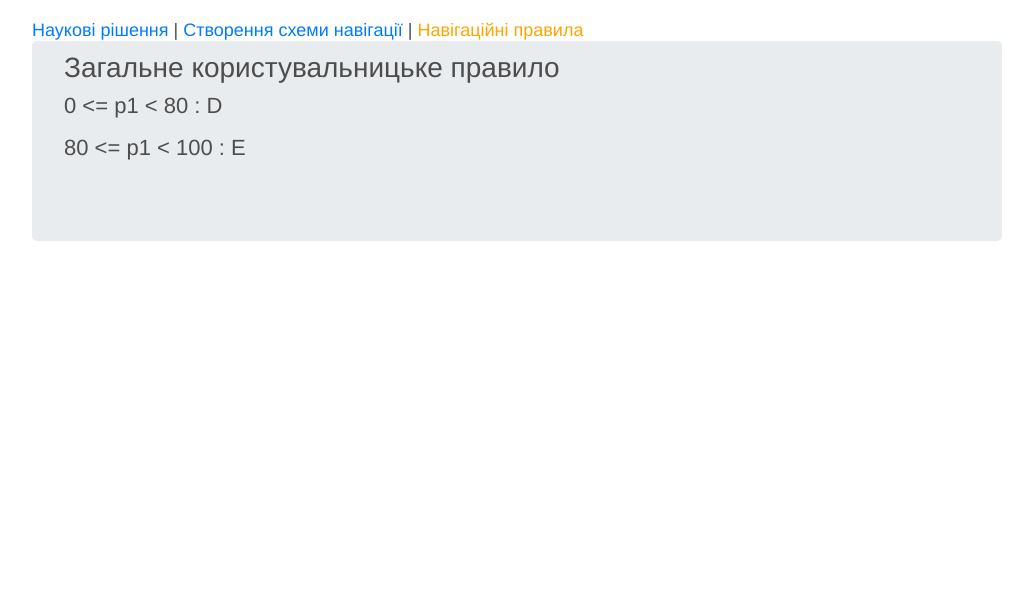
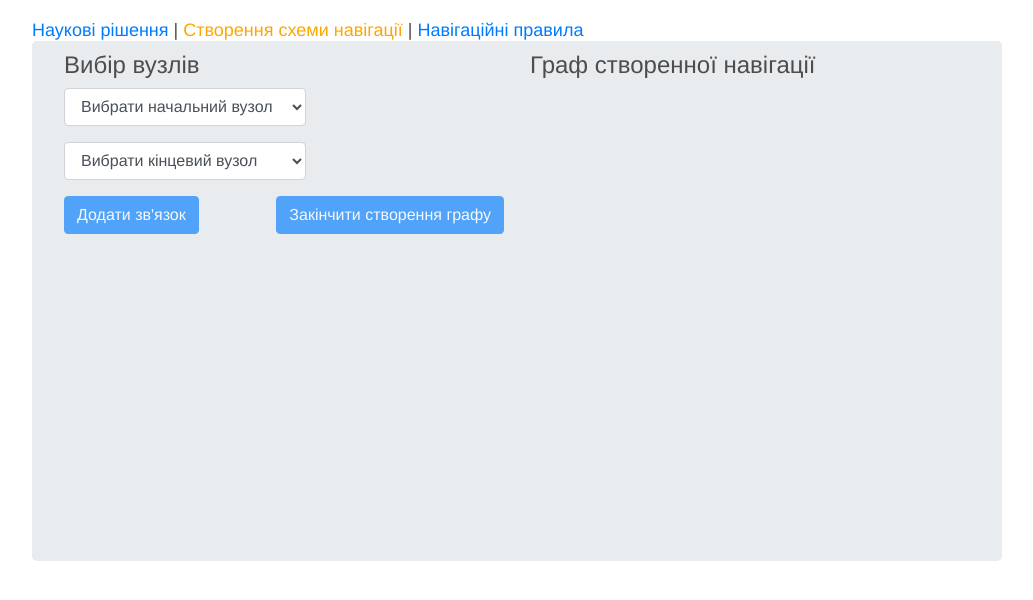
Before and after one commit to EvgeniyChaika/adaptive-hypermedia, a React app: page /#/schemas in a window 1280 px wide. Before the commit this address led to /#/navigation. Shown: the top 600 px of the page, without its empty margins (123-1156 px from the left). Built offline with nearby package versions, Linux system fonts and the light colour scheme; what seamless-immutable would draw is missing.

Commit message:
Schemas page view logic

```diff
--- a/src/components/schemas/SchemasPage.js
+++ b/src/components/schemas/SchemasPage.js
@@ -17,45 +17,71 @@ const options2 = [
   'C 2'
 ];
 
+const initialState = {
+  actionDescription: '',
+  overallNavigationRule: '',
+  sourceNode: '',
+  targetNode: '',
+  firstSelect: true,
+  disabledButtonAddNode: true,
+  disabledButtonFinishGraph: true,
+  showGraphProperties: false,
+  disabledSelectNode: false,
+  nodesCount: 0
+};
+
 class SchemasPage extends React.Component {
   static propTypes = {
     graphAddNode: PropTypes.func.isRequired,
+    graphClearData: PropTypes.func.isRequired,
     graph: PropTypes.object.isRequired
   };
 
-  state = {
-    actionDescription: '',
-    sourceNode: '',
-    targetNode: '',
-    firstSelect: true,
-    disabled: false
-  };
+  state = { ...initialState };
 
   onClickNode = (nodeId) => {
-    this.setState({ actionDescription: `Вузол ${nodeId} має навігаційний шлях - ` });
+    console.log(nodeId);
+    this.setState({
+      actionDescription: ``,
+      overallNavigationRule: `Вузол ${nodeId} має навігаційне правило - ASDSS=7`
+    });
   };
 
   onMouseOverNode = (nodeId) => {
-    this.setState({ actionDescription: `Вузол ${nodeId}` });
+    this.setState({
+      actionDescription: `Вузол ${nodeId}`
+    });
   };
 
   onMouseOverLink = (source, target) => {
-    this.setState({ actionDescription: `Звʼязок поміж вузлом ${source} та вузлом ${target}` });
+    this.setState({
+      actionDescription: `Звʼязок поміж вузлом ${source} та вузлом ${target}`
+    });
+  };
+
+  onMouseOutLink = () => {
+    this.setState({ actionDescription: '' });
+  };
+
+  onMouseOutNode = () => {
+    this.setState({ actionDescription: '' });
   };
 
   onChangeSourceNode = (e) => {
     this.setState({
-      sourceNode: e.target.value
+      sourceNode: e.target.value,
+      disabledButtonAddNode: this.state.targetNode === ''
     });
   };
 
   onChangeTargetNode = (e) => {
     this.setState({
-      targetNode: e.target.value
+      targetNode: e.target.value,
+      disabledButtonAddNode: this.state.sourceNode === ''
     });
   };
 
-  submitNode = () => {
+  onAddNode = () => {
     const nodes = [];
     const sourceNode1 = createGraphNode(this.state.sourceNode);
     nodes.push(sourceNode1);
@@ -66,26 +92,45 @@ class SchemasPage extends React.Component {
     }
     const link = createGraphLink(this.state.sourceNode, this.state.targetNode);
     this.props.graphAddNode({ nodes, link });
-    this.setState({ disabled: true });
+    this.setState({ disabledButtonAddNode: true, disabledButtonFinishGraph: false });
+  };
+
+  onFinishGraph = () => {
+    this.setState({ showGraphProperties: true, disabledButtonFinishGraph: true, disabledSelectNode: true });
+  };
+
+  onResetGraph = () => {
+    this.props.graphClearData();
+    this.setState({ ...initialState });
   };
 
   render() {
-    const { nodes } = this.props.graph;
+    const graphHasNodes = this.props.graph.nodes.length > 0;
     return (
-      <div className="jumbotron">
+      <div className="jumbotron" style={{ paddingBottom: 10 }}>
         <div style={{ overflow: 'auto' }}>
           <div style={{
             float: 'left',
-            height: 400,
+            height: 500,
             width: 440
           }}>
-            <h4>Навігаційні правила вузла</h4>
+            <h4>Вибір вузлів</h4>
             <div className="container">
               <div className="row">
-                <div className="col-sm-6 col-sm-push-6">
+                <div className="col-sm-7 col-sm-push-6" style={{ paddingLeft: 0 }}>
                   <div className="form-group">
-                    <select value={this.state.sourceNode} onChange={this.onChangeSourceNode} className="form-control">
-                      {options1.map(option => <option value={option} key={option}>{option}</option>)}
+                    <select
+                      disabled={this.state.disabledSelectNode}
+                      value={this.state.sourceNode}
+                      onChange={this.onChangeSourceNode}
+                      className="form-control"
+                    >
+                      <option value="" hidden>Вибрати начальний вузол</option>
+                      <option value="A">{`A ${this.state.nodesCount}`}</option>
+                      <option value="B">B</option>
+                      <option value="C">C</option>
+                      <option value="D">D</option>
+                      <option value="E">E</option>
                     </select>
                   </div>
                 </div>
@@ -93,33 +138,90 @@ class SchemasPage extends React.Component {
             </div>
             <div className="container">
               <div className="row">
-                <div className="col-sm-6 col-sm-push-6">
+                <div className="col-sm-7 col-sm-push-6" style={{ paddingLeft: 0 }}>
                   <div className="form-group">
-                    <select value={this.state.targetNode} onChange={this.onChangeTargetNode} className="form-control">
-                      {options2.map(option => <option value={option} key={option}>{option}</option>)}
+                    <select
+                      disabled={this.state.disabledSelectNode}
+                      value={this.state.targetNode}
+                      onChange={this.onChangeTargetNode}
+                      className="form-control"
+                    >
+                      <option value="" hidden>Вибрати кінцевий вузол</option>
+                      <option value="A">A</option>
+                      <option value="B">B</option>
+                      <option value="C">C</option>
+                      <option value="D">D</option>
+                      <option value="E">E</option>
                     </select>
                   </div>
                 </div>
               </div>
             </div>
-            <div>
-              <button disabled={this.state.disabled} onClick={this.submitNode}>Submit</button>
+            <div style={{ overflow: 'auto' }}>
+              <div style={{ paddingBottom: 30, float: 'left' }}>
+                <button disabled={this.state.disabledButtonAddNode} onClick={this.onAddNode} type="button" className="btn btn-primary">
+                  {`Додати зв'язок`}
+                </button>
+              </div>
+              <div style={{ paddingBottom: 30, float: 'right' }}>
+                <button
+                  disabled={this.state.disabledButtonFinishGraph}
+                  onClick={this.onFinishGraph}
+                  type="button"
+                  className="btn btn-primary"
+                >
+                  Закінчити створення графу
+                </button>
               </div>
             </div>
-          <div style={{ float: 'right' }}>
-            <h4>Приклад графу</h4>
-            {nodes.length > 0 &&
-
+            {this.state.showGraphProperties &&
+            <div>
+              <div style={{ width: '100%', height: 75 }}>
+                <h4>Елементи графа навігації</h4>
+                <p style={{
+                  fontFamily: 'Times New Roman, Times, serif',
+                  fontStyle: 'italic',
+                  color: '#966464'
+                }}>
+                  {this.state.actionDescription}
+                </p>
+              </div>
+              <div style={{ width: '100%', height: 100 }}>
+                <h4>Загальне навігаціне правило</h4>
+                <p style={{
+                  fontFamily: 'Times New Roman, Times, serif',
+                  fontStyle: 'italic',
+                  color: '#966464'
+                }}>
+                  {this.state.overallNavigationRule}
+                </p>
+              </div>
+              <div>
+                <button onClick={this.onResetGraph} type="button" className="btn btn-primary" data-toggle="modal" data-target="#myModal">
+                  Створити новий граф
+                </button>
+              </div>
+            </div>
+            }
+          </div>
+          <div style={{
+            float: 'right',
+            height: 500,
+            width: 440
+          }}>
+            <h4>Граф створенної навігації</h4>
+            {graphHasNodes &&
             <Graph
               id="graph-id" // id is mandatory, if no id is defined rd3g will throw an error
               data={this.props.graph}
               config={graphConfig}
               onClickNode={this.onClickNode}
               onMouseOverNode={this.onMouseOverNode}
+              onMouseOutNode={this.onMouseOutNode}
               onMouseOverLink={this.onMouseOverLink}
+              onMouseOutLink={this.onMouseOutLink}
             />
             }
-            <h6>{this.state.actionDescription}</h6>
           </div>
         </div>
       </div>
@@ -128,7 +230,8 @@ class SchemasPage extends React.Component {
 }
 
 const mapDispatchToProps = {
-  graphAddNode: graphActions.graphAddNode
+  graphAddNode: graphActions.graphAddNode,
+  graphClearData: graphActions.graphClearData
 };
 
 export const mapStateToProps = state => ({
--- a/src/components/science/SciencePage.js
+++ b/src/components/science/SciencePage.js
@@ -16,11 +16,11 @@ class SciencePage extends React.Component {
             <span style={{ height: '100%', margin: '0 auto' }}> B - вузли, що містять інформацію для правильної відповіді учня</span>
           </div>
           <div style={{ height: 30 }}>
-            <Circle r={8} fill={{ color: '#ff9999' }} />
+            <Circle r={8} fill={{ color: '#db5e5e' }} />
             <span style={{ height: '100%', margin: '0 auto' }}> C - вузли з інформацією для неправильної відповіді учня</span>
           </div>
           <div style={{ height: 30 }}>
-            <Circle r={8} fill={{ color: '#d6d6c2' }} />
+            <Circle r={8} fill={{ color: '#7a6565' }} />
             <span style={{ height: '100%', margin: '0 auto' }}> D - вузли з поясненням для студентів з низьким рівнем знань</span>
           </div>
           <div style={{ height: 30 }}>
--- a/src/consts/index.js
+++ b/src/consts/index.js
@@ -4,8 +4,8 @@ const userRules = {
 };
 
 const graphConfig = {
-  height: 400,
-  width: 440,
+  height: 350,
+  width: 420,
   nodeHighlightBehavior: true,
   staticGraph: true,
   node: {
--- a/src/store/redux/graph/actions.js
+++ b/src/store/redux/graph/actions.js
@@ -1,13 +1,16 @@
 import { createAction } from '../../../utils/index';
 
 const GRAPH_ADD_NODE = 'user/GRAPH_ADD_NODE';
+const GRAPH_CLEAR_DATA = 'user/GRAPH_CLEAR_DATA';
 
 const graphActions = {
-  graphAddNode: createAction(GRAPH_ADD_NODE)
+  graphAddNode: createAction(GRAPH_ADD_NODE),
+  graphClearData: createAction(GRAPH_CLEAR_DATA)
 };
 
 export default graphActions;
 
 export {
-  GRAPH_ADD_NODE
+  GRAPH_ADD_NODE,
+  GRAPH_CLEAR_DATA
 };
--- a/src/store/redux/graph/reducer.js
+++ b/src/store/redux/graph/reducer.js
@@ -1,18 +1,20 @@
-import { GRAPH_ADD_NODE } from './actions';
+import { GRAPH_ADD_NODE, GRAPH_CLEAR_DATA } from './actions';
 
-const initState = {
+const initialState = {
   nodes: [],
   links: []
 };
 
-export default function reducer(state = initState, action) {
+export default function reducer(state = initialState, action) {
   switch (action.type) {
     case GRAPH_ADD_NODE: {
       const nodes = state.nodes.concat(action.payload.nodes);
       const links = state.links.concat(action.payload.link);
       return { nodes, links };
     }
-    default:
-      return state;
+    case GRAPH_CLEAR_DATA: {
+      return { ...initialState };
+    }
+    default: return state;
   }
 }
```
Lines whose indentation alone changed are shown as unchanged.
